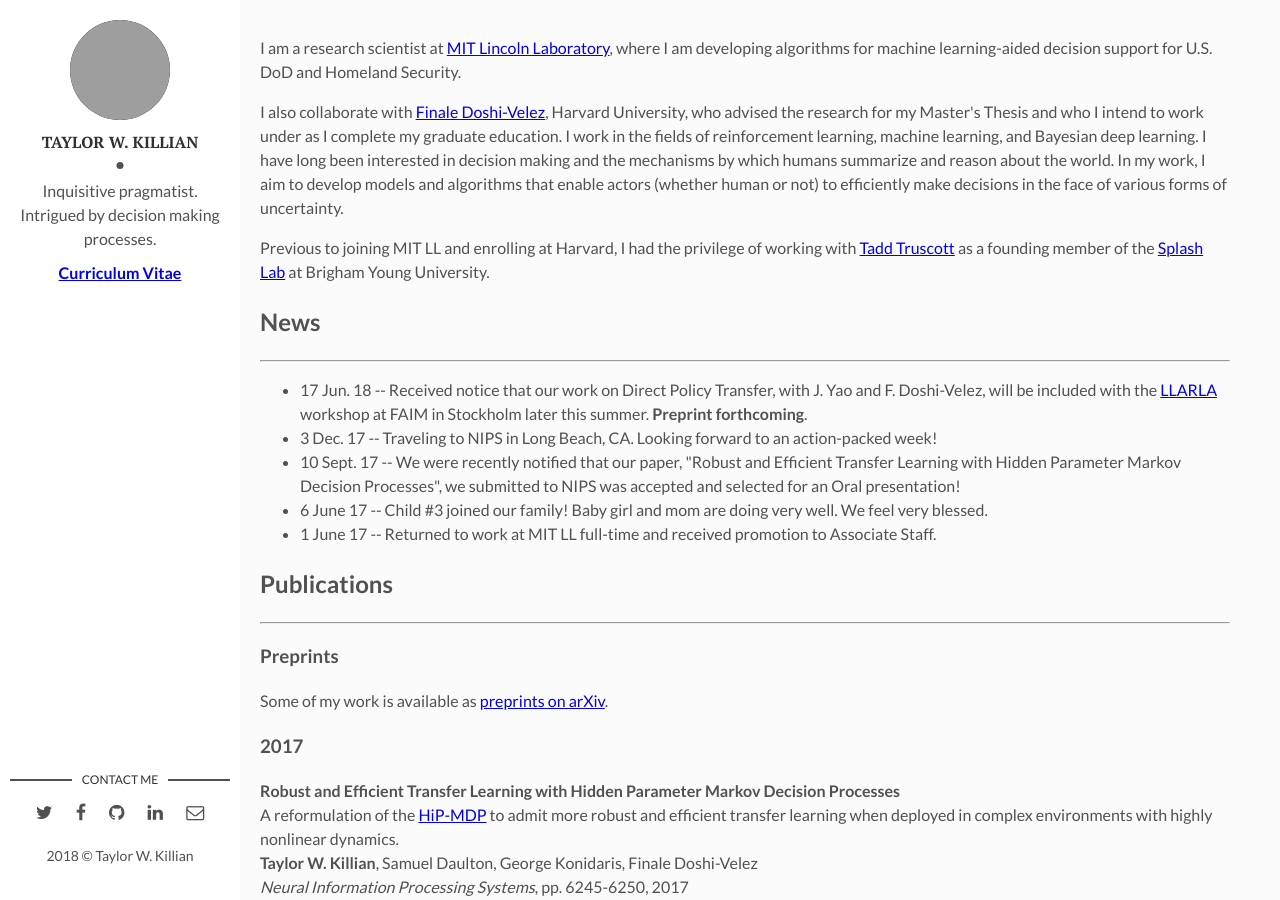
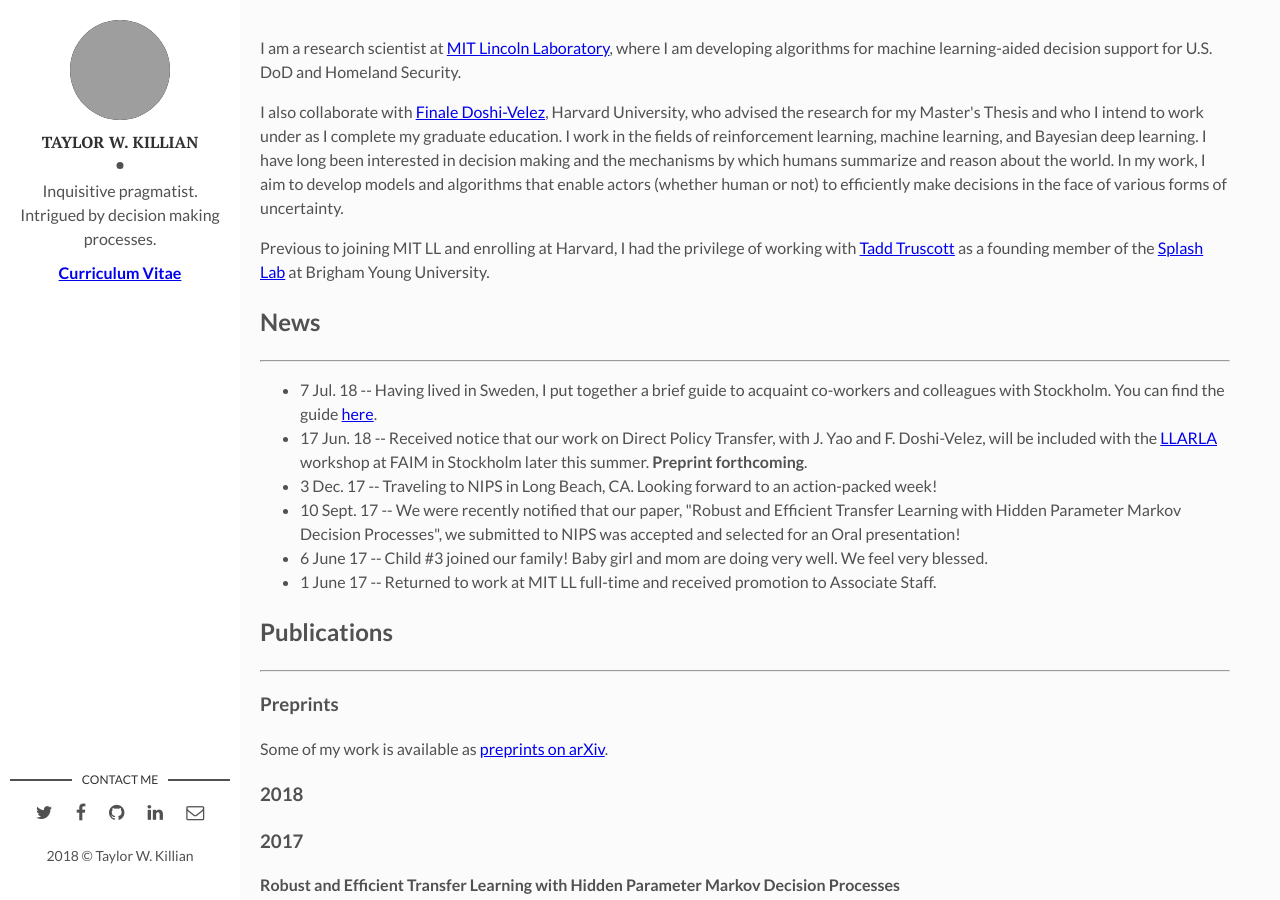
Before and after one commit to twkillian/twkillian.github.io, a Jekyll site: the page built from index.html, in a window 1280 px wide and 900 px high. Built offline with Jekyll 4.4.1, drawn with Linux system fonts in a browser that asks for light colours; nearby versions of some CDN libraries; the list of posts is cut into pages by our own code; grey boxes are pictures that could not be loaded.

Commit message:
Added Stockholm Guide to News section

```diff
--- a/index.html
+++ b/index.html
@@ -37,6 +37,7 @@ layout: main
           <hr>
           <p>
             <ul class="nav nav-pills nav-stacked">
+              <li> 7 Jul. 18 -- Having lived in Sweden, I put together a brief guide to acquaint co-workers and colleagues with Stockholm. You can find the guide <a href='papers/TWK_Stockholm_Guide.pdf'> here</a>.</li>
               <li> 17 Jun. 18 -- Received notice that our work on Direct Policy Transfer, with J. Yao and F. Doshi-Velez, will be included with the <a href="https://sites.google.com/view/llarla2018/home?authuser=0">LLARLA</a> workshop at FAIM in Stockholm later this summer. <b>Preprint forthcoming</b>.
               <li> 3 Dec. 17 -- Traveling to NIPS in Long Beach, CA. Looking forward to an action-packed week!</li>
               <li> 10 Sept. 17 -- We were recently notified that our paper, "Robust and Efficient Transfer Learning with Hidden Parameter Markov Decision Processes", we submitted to NIPS was accepted and selected for an Oral presentation!</li>
@@ -54,6 +55,7 @@ layout: main
           Some of my work is available as
           <a href="https://arxiv.org/a/Killian_T_1.html">preprints on arXiv</a>.
           </p>
+          <h3>2018</h3>
           <h3>2017</h3>
           <p>
             <strong>Robust and Efficient Transfer Learning with Hidden Parameter Markov Decision Processes</strong><br>
```
